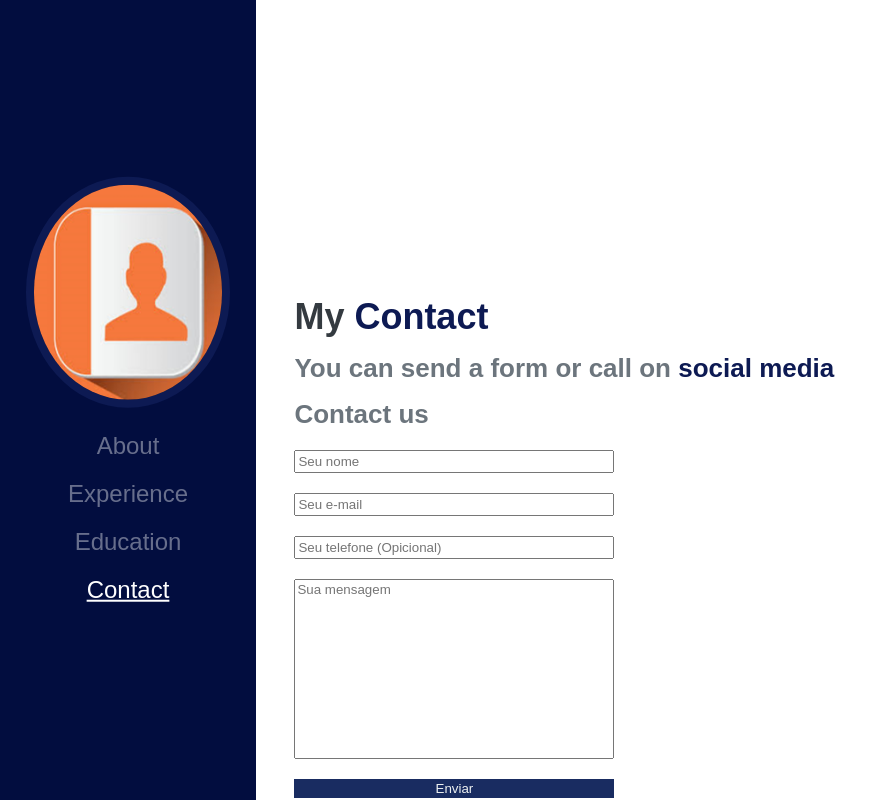
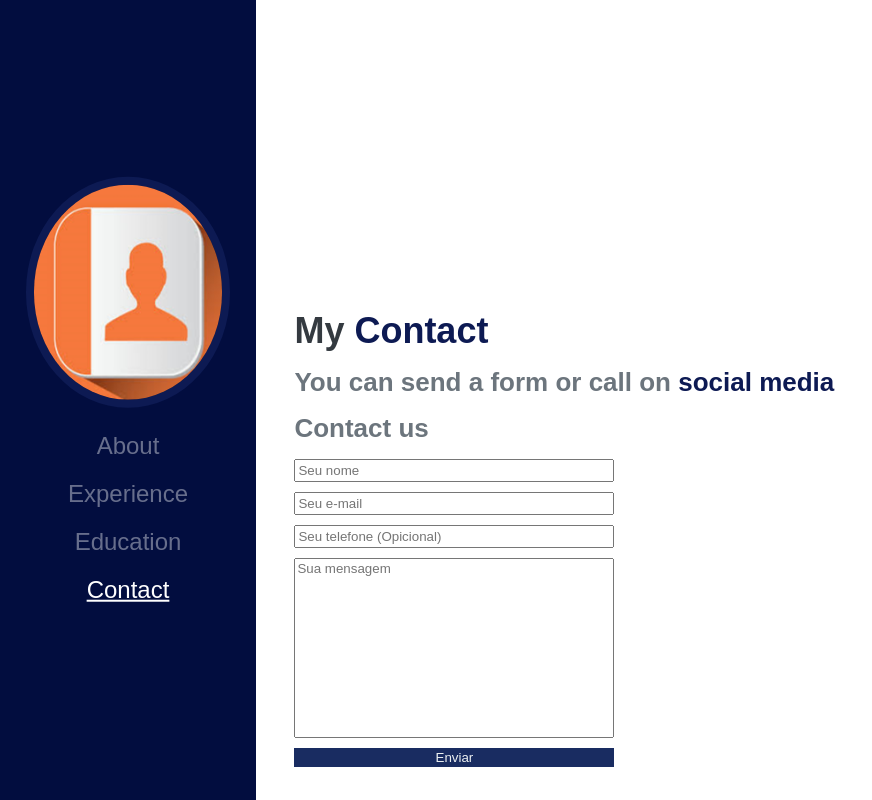
Before and after one commit to Danilloneo/Projeto-site-pessoal, a plain HTML site: page Contact.html in a window 1280 px wide. Shown: the whole page, without its empty margins (0-872 px from the left). Drawn offline with Linux system fonts and the light colour scheme; a web font is replaced by a local one.

Commit message:
Change font of footer p

```diff
--- a/Contact.html
+++ b/Contact.html
@@ -41,7 +41,7 @@
                     <textarea placeholder="Sua mensagem" required ></textarea>
                     <button type="submit" alt="enviar mensagem">Enviar</button>
                 </form>
-                &copy; All Rights Reserveds - 2023</p>
+                <p>&copy; All Rights Reserveds - 2023</p>
             <div class="icons-social">
                 <a href="https://www.linkedin.com/in/danillo-lopes/" title="Go to the Linkedin of Danillo Guimarães" alt="Linkedin of Danillo" target="_blank"><i class="fab fa-linkedin"></i></a>
                 <a href="https://www.instagram.com/danilloneo/" title="Go to the Instagram of Danillo Guimarães" alt="Instagram of Danillo" target="_blank"><i class="fab fa-instagram"></i></a>
--- a/css/main.css
+++ b/css/main.css
@@ -227,7 +227,7 @@ form input, form textarea, form button {
     display: block;
     width: 320px;
     height: 100%;
-    margin-top: 20px;
+    margin-top: 10px;
     margin-bottom: 8px;
     padding: 2px;
 }
```
